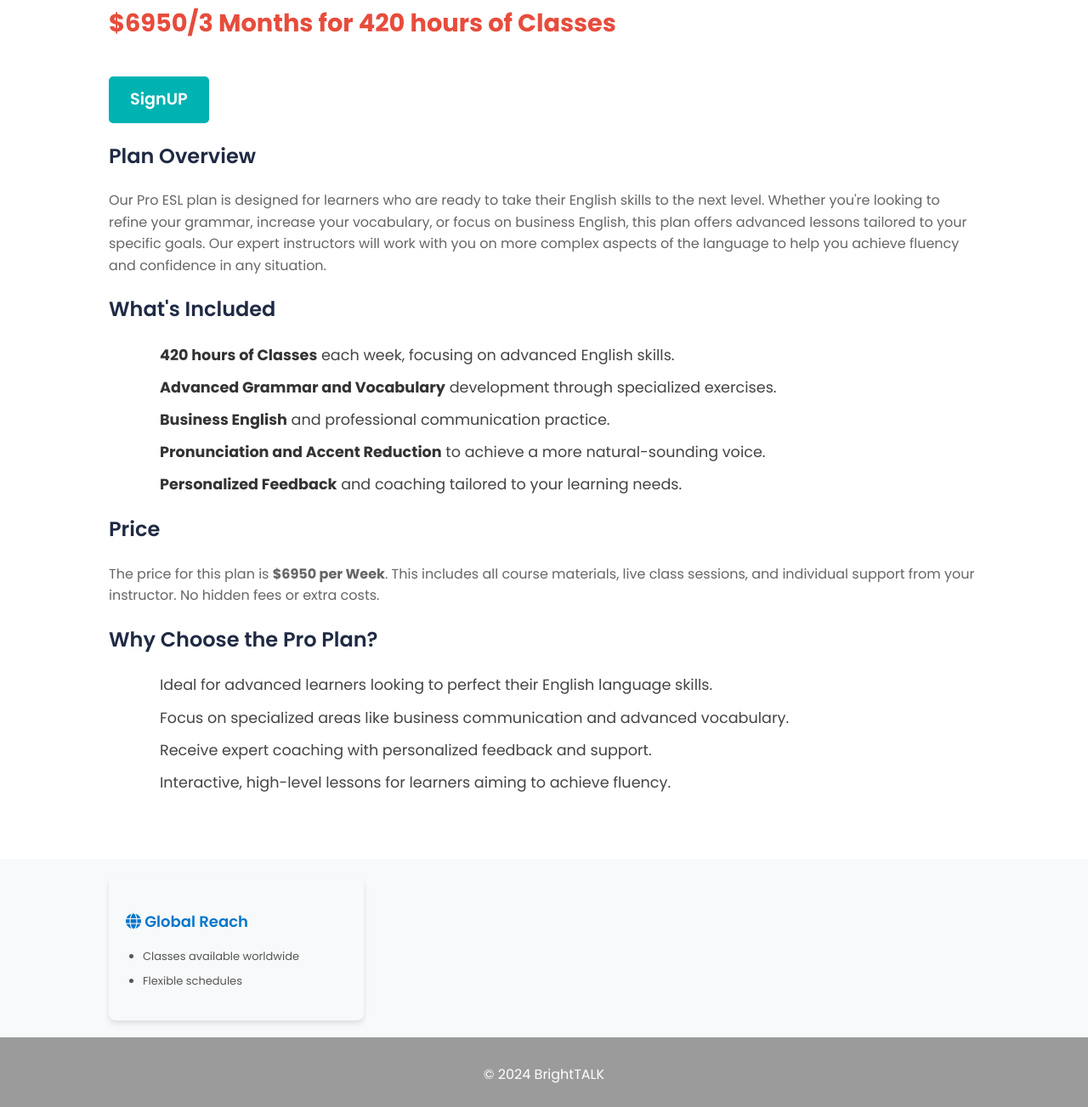
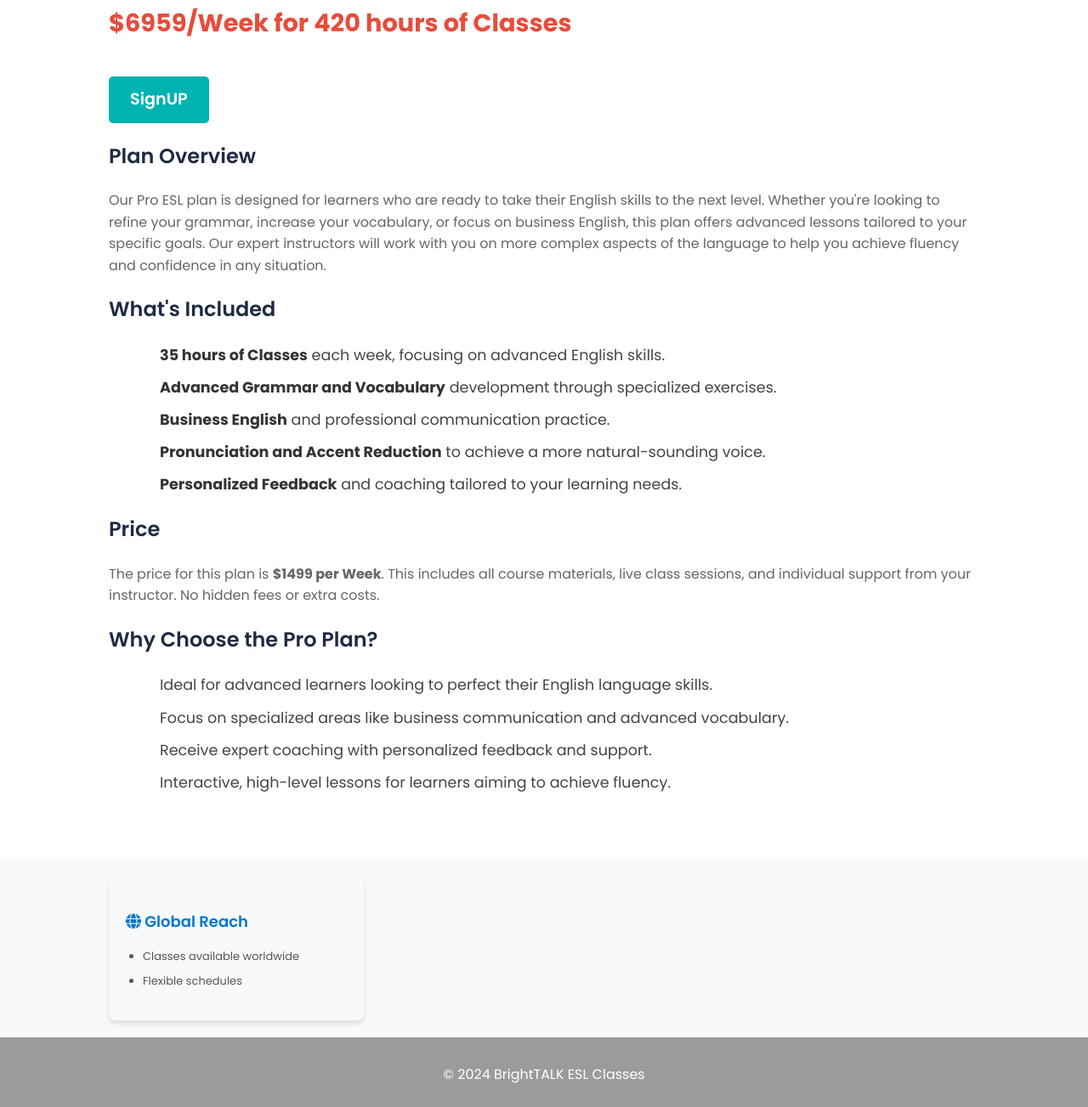
Before and after one commit to Elmer11-hash/brightTALK, a website: page pro.html in a window 1280 px wide. Shown: the part 239-1542 px from the top of the page at 85% size. Drawn offline with Linux system fonts and the light colour scheme.

Commit message:
Update pro.html

```diff
--- a/pro.html
+++ b/pro.html
@@ -3,7 +3,7 @@
   <head>
     <meta charset="UTF-8" />
     <meta name="viewport" content="width=device-width, initial-scale=1.0" />
-    <title>BrightTALK ESL</title>
+    <title>BrightTALK ESL Classes</title>
     <link
       href="https://fonts.googleapis.com/css2?family=Poppins:wght@400;600;700&display=swap"
       rel="stylesheet"
@@ -33,7 +33,7 @@
           For advanced learners aiming to refine their skills and achieve
           fluency.
         </p>
-        <div class="price">$6950/3 Months for 420 hours of Classes</div>
+        <div class="price">$6959/Week for 420 hours of Classes</div>
         <a href="pro.html" class="cta-button">SignUP</a>
 
         <!-- Full Details of the Pro Plan -->
@@ -52,7 +52,7 @@
           <h2>What's Included</h2>
           <ul>
             <li>
-              <strong>420 hours of Classes</strong> each week, focusing on
+              <strong>35 hours of Classes</strong> each week, focusing on
               advanced English skills.
             </li>
             <li>
@@ -75,7 +75,7 @@
 
           <h2>Price</h2>
           <p>
-            The price for this plan is <strong>$6950 per Week</strong>. This
+            The price for this plan is <strong>$1499 per Week</strong>. This
             includes all course materials, live class sessions, and individual
             support from your instructor. No hidden fees or extra costs.
           </p>
@@ -115,7 +115,7 @@
 
     <!-- Footer Section -->
     <footer>
-      <p>&copy; 2024 BrightTALK</p>
+      <p>&copy; 2024 BrightTALK ESL Classes</p>
     </footer>
   </body>
 </html>
```
